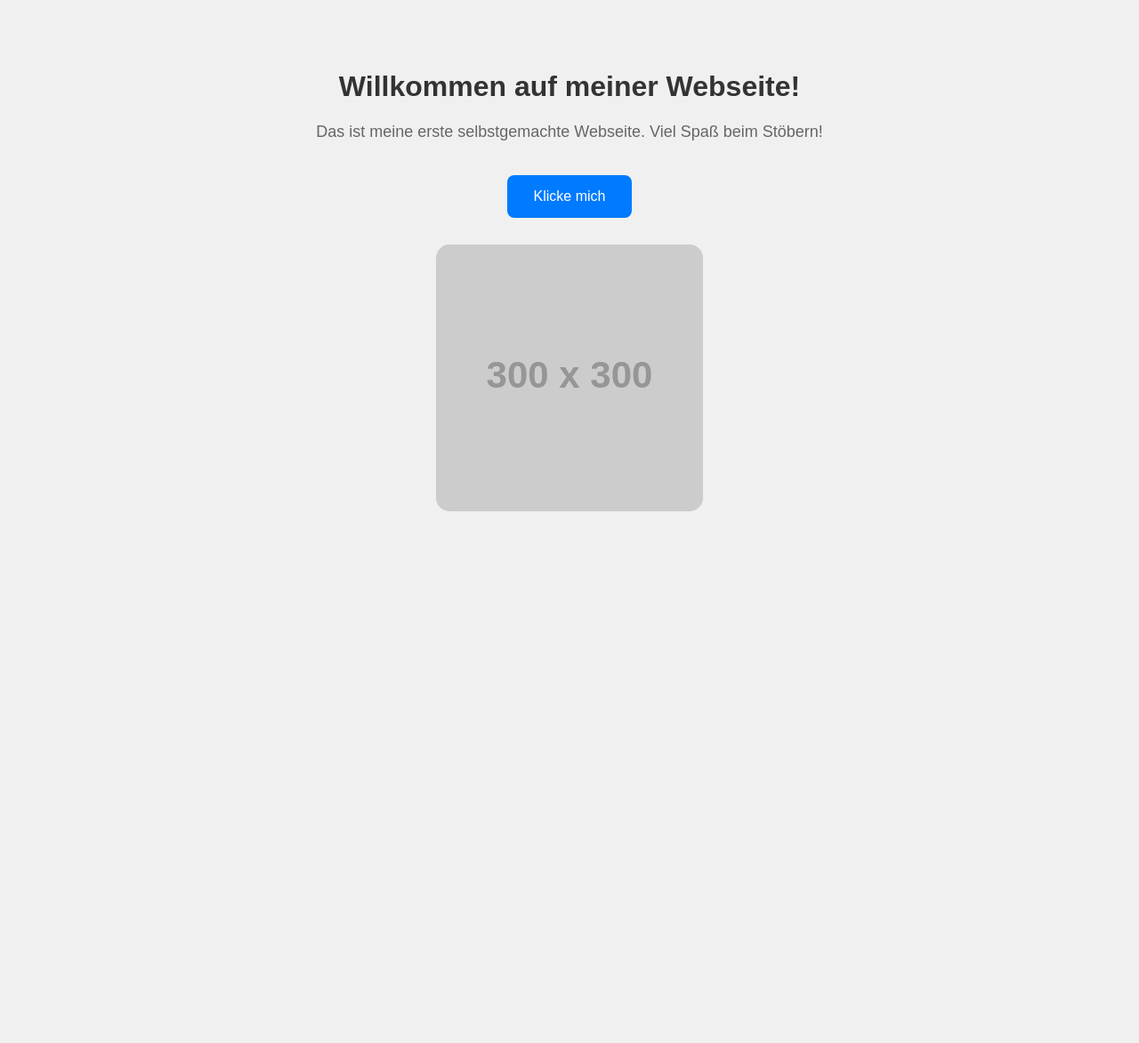
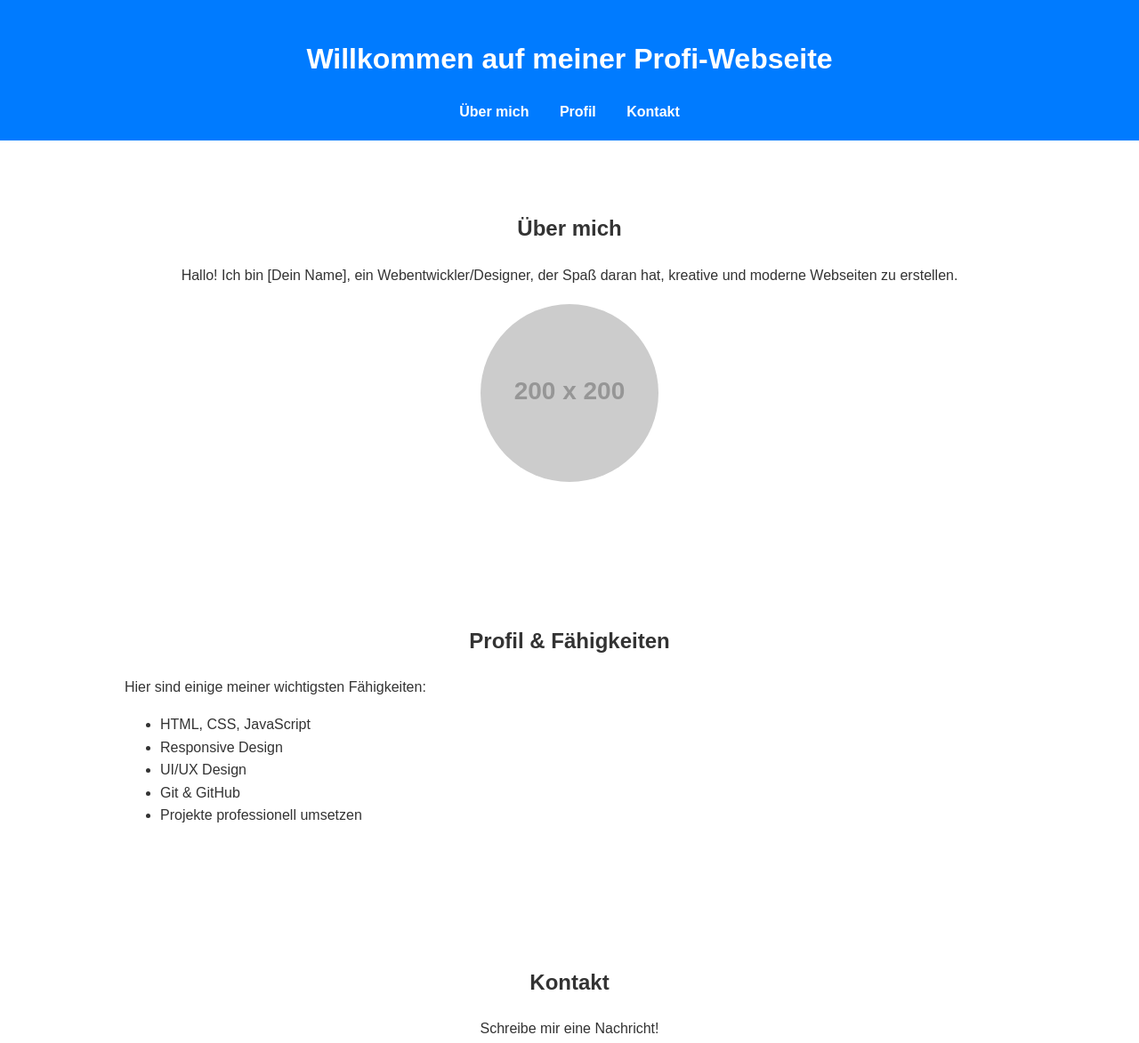
Before and after one commit to MossaviM/A-M24, a plain HTML site: page index.html in a window 1280 px wide. Shown: the top 1173 px of the page at 89% size. Before the commit the page ends 800 px from the top, so only its background shows below. Drawn offline with Linux system fonts and the light colour scheme; placeholder pictures from the web are drawn by us.

Commit message:
Update index.html

```diff
--- a/index.html
+++ b/index.html
@@ -1,22 +1,63 @@
 <!DOCTYPE html>
-<html>
+<html lang="de">
 <head>
-    <title>Meine Webseite</title>
+    <meta charset="UTF-8">
+    <meta name="viewport" content="width=device-width, initial-scale=1.0">
+    <title>Meine Profi-Webseite</title>
     <style>
+        /* Allgemeine Styles */
         body {
-            font-family: Arial, sans-serif;
-            background-color: #f0f0f0;
+            font-family: 'Arial', sans-serif;
+            margin: 0;
+            padding: 0;
+            line-height: 1.6;
+            color: #333;
+            scroll-behavior: smooth;
+        }
+        header {
+            background-color: #007BFF;
+            color: white;
+            padding: 20px 0;
             text-align: center;
-            padding: 50px;
         }
-        h1 {
-            color: #333;
+        nav a {
+            color: white;
+            margin: 0 15px;
+            text-decoration: none;
+            font-weight: bold;
         }
-        p {
-            color: #666;
-            font-size: 18px;
+        nav a:hover {
+            text-decoration: underline;
         }
-        button {
+        section {
+            padding: 60px 20px;
+            max-width: 1000px;
+            margin: auto;
+        }
+        h1, h2 {
+            text-align: center;
+            margin-bottom: 20px;
+        }
+        .profile-img {
+            display: block;
+            margin: 20px auto;
+            border-radius: 50%;
+            width: 200px;
+            height: 200px;
+            object-fit: cover;
+        }
+        .about, .contact {
+            text-align: center;
+        }
+        .contact input, .contact textarea {
+            width: 80%;
+            padding: 10px;
+            margin: 10px 0;
+            border-radius: 8px;
+            border: 1px solid #ccc;
+            font-size: 16px;
+        }
+        .contact button {
             background-color: #007BFF;
             color: white;
             border: none;
@@ -24,23 +65,66 @@
             font-size: 16px;
             border-radius: 8px;
             cursor: pointer;
-            margin-top: 20px;
         }
-        button:hover {
+        .contact button:hover {
             background-color: #0056b3;
         }
-        img {
-            max-width: 300px;
-            margin-top: 30px;
-            border-radius: 15px;
+        footer {
+            background-color: #f4f4f4;
+            text-align: center;
+            padding: 20px;
+            margin-top: 40px;
         }
     </style>
 </head>
 <body>
-    <h1>Willkommen auf meiner Webseite!</h1>
-    <p>Das ist meine erste selbstgemachte Webseite. Viel Spaß beim Stöbern!</p>
-    <button onclick="alert('Danke fürs Klicken!')">Klicke mich</button>
-    <br>
-    <img src="https://via.placeholder.com/300" alt="Beispielbild">
+
+    <!-- Header -->
+    <header>
+        <h1>Willkommen auf meiner Profi-Webseite</h1>
+        <nav>
+            <a href="#about">Über mich</a>
+            <a href="#profile">Profil</a>
+            <a href="#contact">Kontakt</a>
+        </nav>
+    </header>
+
+    <!-- Über mich -->
+    <section id="about" class="about">
+        <h2>Über mich</h2>
+        <p>Hallo! Ich bin [Dein Name], ein Webentwickler/Designer, der Spaß daran hat, kreative und moderne Webseiten zu erstellen.</p>
+        <img src="https://via.placeholder.com/200" alt="Profilbild" class="profile-img">
+    </section>
+
+    <!-- Profil / Fähigkeiten -->
+    <section id="profile">
+        <h2>Profil & Fähigkeiten</h2>
+        <p>Hier sind einige meiner wichtigsten Fähigkeiten:</p>
+        <ul>
+            <li>HTML, CSS, JavaScript</li>
+            <li>Responsive Design</li>
+            <li>UI/UX Design</li>
+            <li>Git & GitHub</li>
+            <li>Projekte professionell umsetzen</li>
+        </ul>
+    </section>
+
+    <!-- Kontakt -->
+    <section id="contact" class="contact">
+        <h2>Kontakt</h2>
+        <p>Schreibe mir eine Nachricht!</p>
+        <form onsubmit="alert('Vielen Dank! Nachricht gesendet.'); return false;">
+            <input type="text" name="name" placeholder="Dein Name" required><br>
+            <input type="email" name="email" placeholder="Deine Email" required><br>
+            <textarea name="message" rows="5" placeholder="Deine Nachricht" required></textarea><br>
+            <button type="submit">Absenden</button>
+        </form>
+    </section>
+
+    <!-- Footer -->
+    <footer>
+        &copy; 2025 Meine Profi-Webseite | Erstellt mit ❤️
+    </footer>
+
 </body>
 </html>
```
